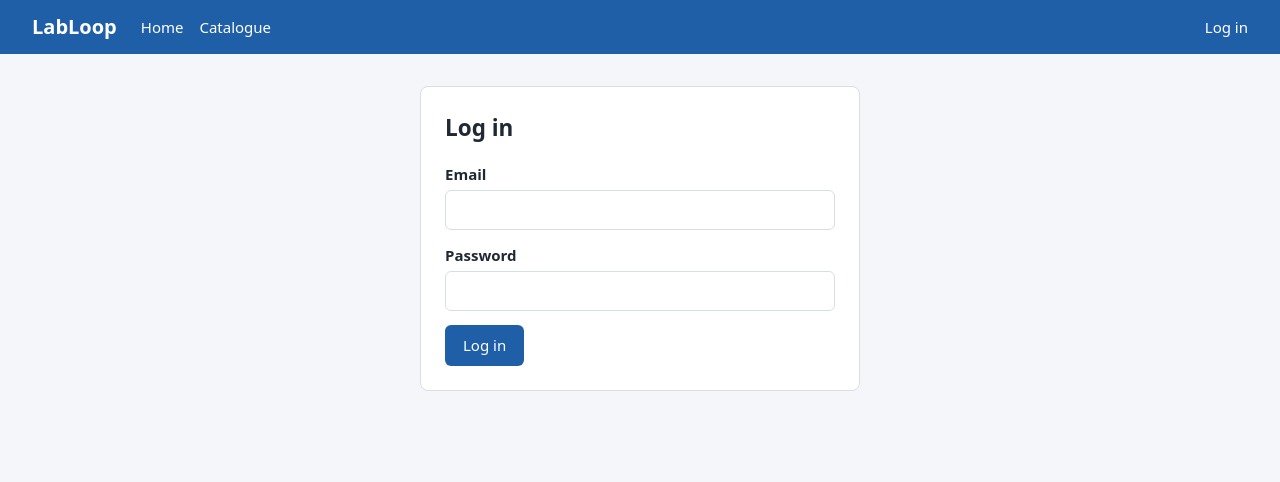
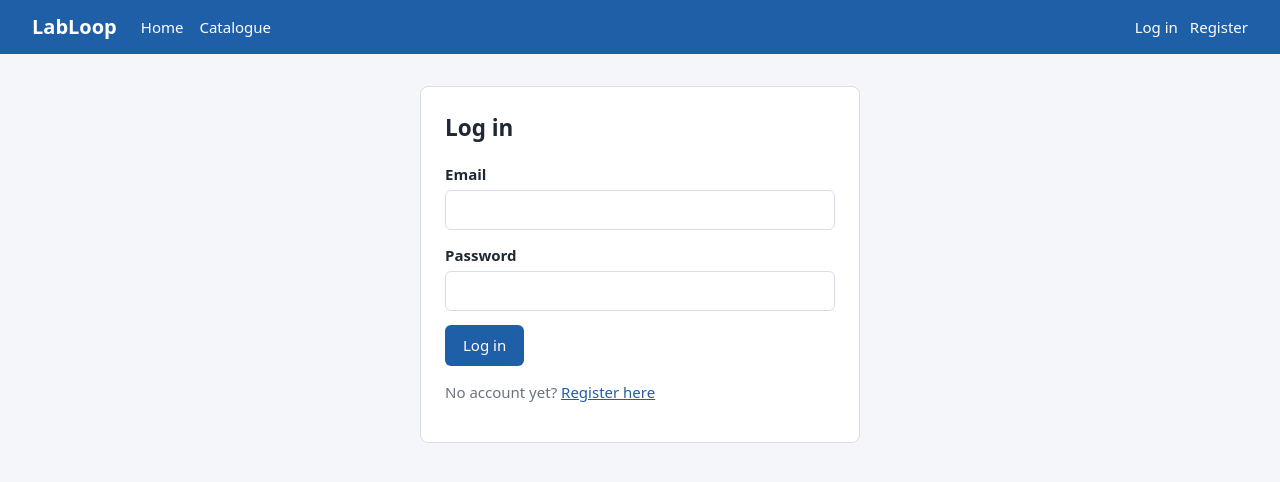
Before and after one commit to hashirrafique/LabLoop, a React (Vite) app in the folder client/: page /login in a window 1280 px wide. Shown: the top 482 px of the page. Built offline with nearby package versions, Linux system fonts and the light colour scheme.

Commit message:
LL-6 Link to the register page from the login page and navbar

```diff
--- a/client/src/components/NavBar.jsx
+++ b/client/src/components/NavBar.jsx
@@ -40,7 +40,10 @@ function NavBar() {
             </button>
           </>
         ) : (
-          <NavLink to="/login">Log in</NavLink>
+          <>
+            <NavLink to="/login">Log in</NavLink>
+            <NavLink to="/register">Register</NavLink>
+          </>
         )}
       </div>
     </header>
--- a/client/src/pages/Login.jsx
+++ b/client/src/pages/Login.jsx
@@ -1,5 +1,5 @@
 import { useState } from 'react'
-import { useNavigate } from 'react-router-dom'
+import { Link, useNavigate } from 'react-router-dom'
 import { useAuth } from '../context/AuthContext.jsx'
 
 function Login() {
@@ -47,6 +47,10 @@ function Login() {
           {submitting ? 'Logging in...' : 'Log in'}
         </button>
       </form>
+
+      <p className="muted">
+        No account yet? <Link to="/register">Register here</Link>
+      </p>
     </div>
   )
 }
```
